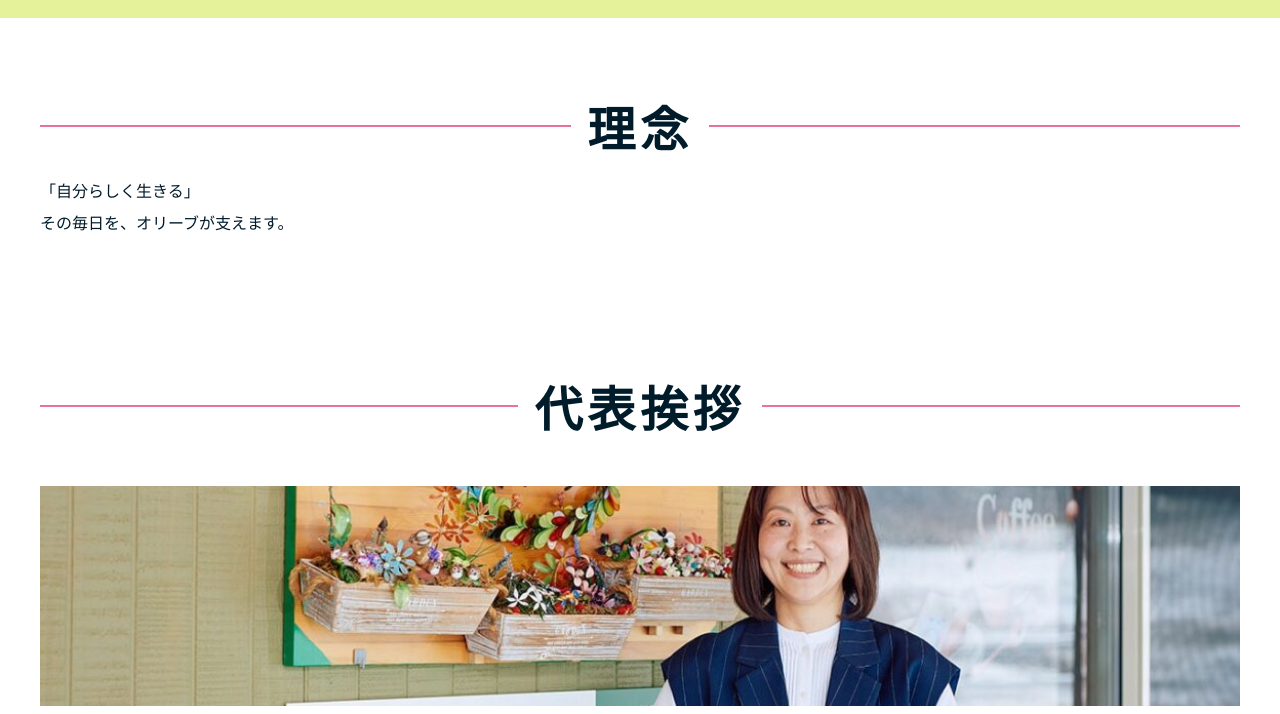
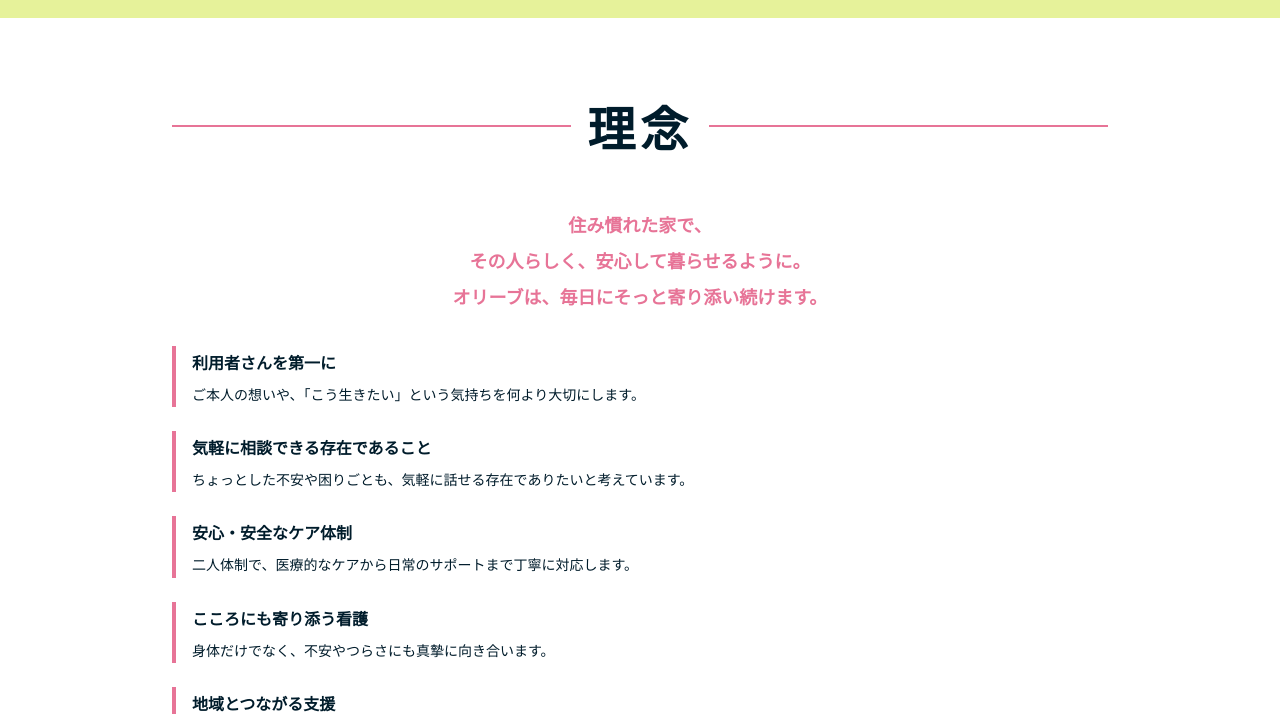
Before and after one commit to djiujia-tech/Olive, a plain HTML site: page about.html in a window 1280 px wide. Shown: the part 122-836 px from the top of the page. Drawn offline with Linux system fonts and the light colour scheme.

Commit message:
〇〇修正

```diff
--- a/about.html
+++ b/about.html
@@ -88,12 +88,52 @@
     <main class="l_main">
       <section class="about_philosophy">
         <div class="l_contents">
-          <div class="l_container-lg">
+          <div class="l_container">
             <h2 class="top_section_title">理念</h2>
-            <p class="about_philosophy-txt">
-              「自分らしく生きる」<br />
-              その毎日を、オリーブが支えます。
-            </p>
+            <div class="about_philosophy-body">
+              <p class="about_philosophy-lead">
+                住み慣れた家で、<br />
+                その人らしく、安心して暮らせるように。<br />
+                オリーブは、毎日にそっと寄り添い続けます。
+              </p>
+
+              <div class="about_philosophy-list">
+                <div class="about_philosophy-item">
+                  <h3 class="about_philosophy-heading">利用者さんを第一に</h3>
+                  <p class="about_philosophy-txt">
+                    ご本人の想いや、「こう生きたい」という気持ちを何より大切にします。
+                  </p>
+                </div>
+                <div class="about_philosophy-item">
+                  <h3 class="about_philosophy-heading">
+                    気軽に相談できる存在であること
+                  </h3>
+                  <p class="about_philosophy-txt">
+                    ちょっとした不安や困りごとも、気軽に話せる存在でありたいと考えています。
+                  </p>
+                </div>
+                <div class="about_philosophy-item">
+                  <h3 class="about_philosophy-heading">安心・安全なケア体制</h3>
+                  <p class="about_philosophy-txt">
+                    二人体制で、医療的なケアから日常のサポートまで丁寧に対応します。
+                  </p>
+                </div>
+                <div class="about_philosophy-item">
+                  <h3 class="about_philosophy-heading">
+                    こころにも寄り添う看護
+                  </h3>
+                  <p class="about_philosophy-txt">
+                    身体だけでなく、不安やつらさにも真摯に向き合います。
+                  </p>
+                </div>
+                <div class="about_philosophy-item">
+                  <h3 class="about_philosophy-heading">地域とつながる支援</h3>
+                  <p class="about_philosophy-txt">
+                    訪問看護にとどまらず、人と人とのつながりを大切にした支援を行います。
+                  </p>
+                </div>
+              </div>
+            </div>
           </div>
         </div>
       </section>
@@ -147,7 +187,7 @@
                 </tr>
                 <tr class="about_company-row">
                   <th class="about_company-th">スタッフ数</th>
-                  <td class="about_company-td">6名　（内看護師4名）</td>
+                  <td class="about_company-td">6名（内看護師4名）</td>
                 </tr>
                 <tr class="about_company-row">
                   <th class="about_company-th">所在地</th>
@@ -198,15 +238,26 @@
           </ul>
         </nav>
         <div class="l_footer-logo">
-          <a href="index.html" class="l_footer-logo_link">合同会社オリーブ</a>
+          <a href="index.html" class="l_footer-logo_link">
+            <img
+              src="img/Olive-logo.png"
+              alt="ロゴ"
+              class="footer-logo-img"
+              height="688"
+              width="960"
+            />
+          </a>
         </div>
         <div class="l_footer-contents">
           <div class="l_footer_info">
             <p class="l_footer_adress">
-              〒000-0000 <br />
-              東京都豊島区池袋0-00-0
+              〒395-0813<br />
+              長野県飯田市毛賀1627
             </p>
-            <a href="tel:123456789" class="l_footer-tell">123456789</a>
+            <a href="tel:123456789" class="l_footer-tell"
+              >0265-54-1553（8:30~16:30）<br />
+              (FAX)0265-22-4600
+            </a>
             <p class="l_footer-atension">※連絡はLINEよりお願いします</p>
           </div>
           <div class="l_footer-contact">
--- a/css/style.css
+++ b/css/style.css
@@ -686,6 +686,45 @@
 
 /*---------- about ----------*/
 
+/* 理念 */
+.about_philosophy-body {
+  margin-top: 32px;
+  display: flex;
+  flex-direction: column;
+  gap: 32px;
+}
+
+.about_philosophy-lead {
+  font-size: 18px;
+  line-height: 2;
+  color: var(--primary-color);
+  font-weight: bold;
+  text-align: center;
+}
+
+.about_philosophy-list {
+  display: flex;
+  flex-direction: column;
+  gap: 24px;
+}
+
+.about_philosophy-item {
+  border-left: 4px solid var(--primary-color);
+  padding-left: 16px;
+}
+
+.about_philosophy-heading {
+  font-size: 16px;
+  font-weight: bold;
+  margin-bottom: 4px;
+}
+
+.about_philosophy-txt {
+  font-size: 14px;
+  line-height: 1.8;
+  color: var(--black-color);
+}
+
 /* 代表挨拶 */
 
 .about_greeting-body {
```
Also changed, not shown: frame.html (+15 -4 lines), recruit.html (+16 -5 lines), service.html (+15 -4 lines).
